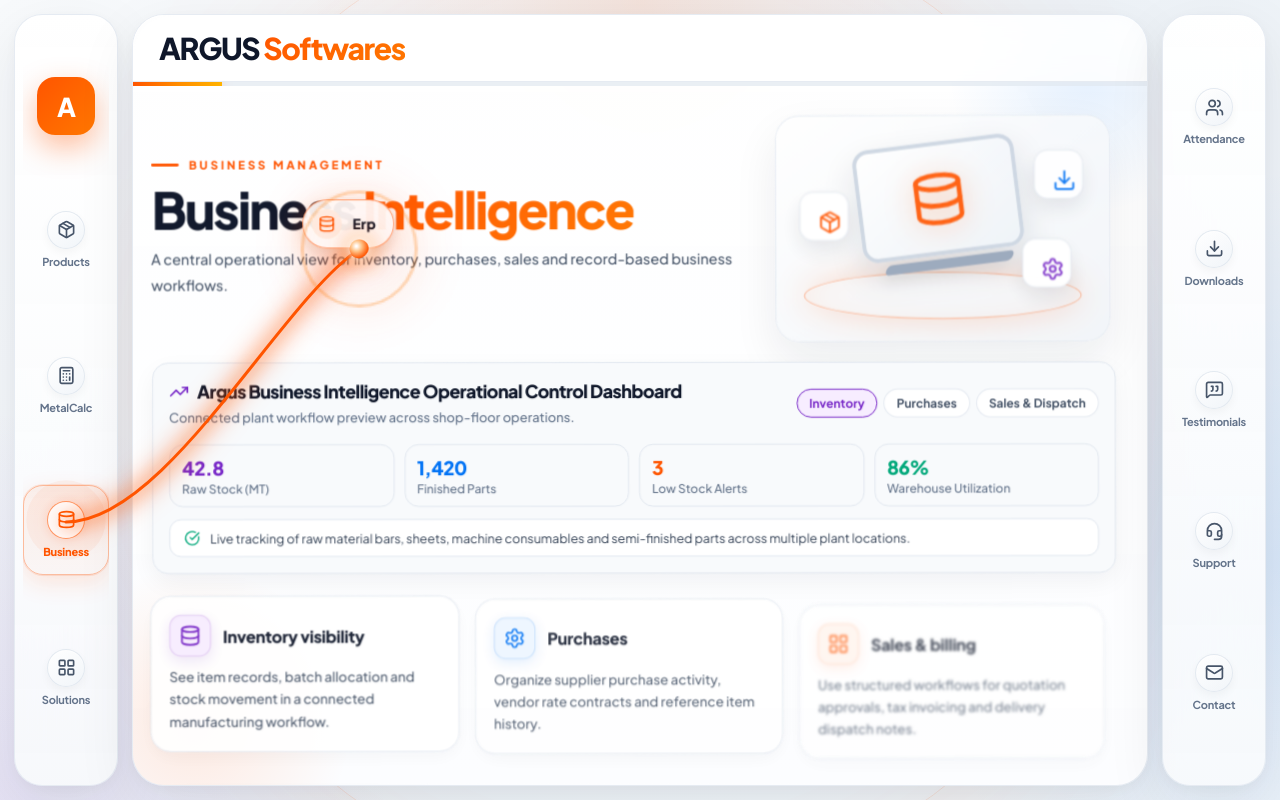
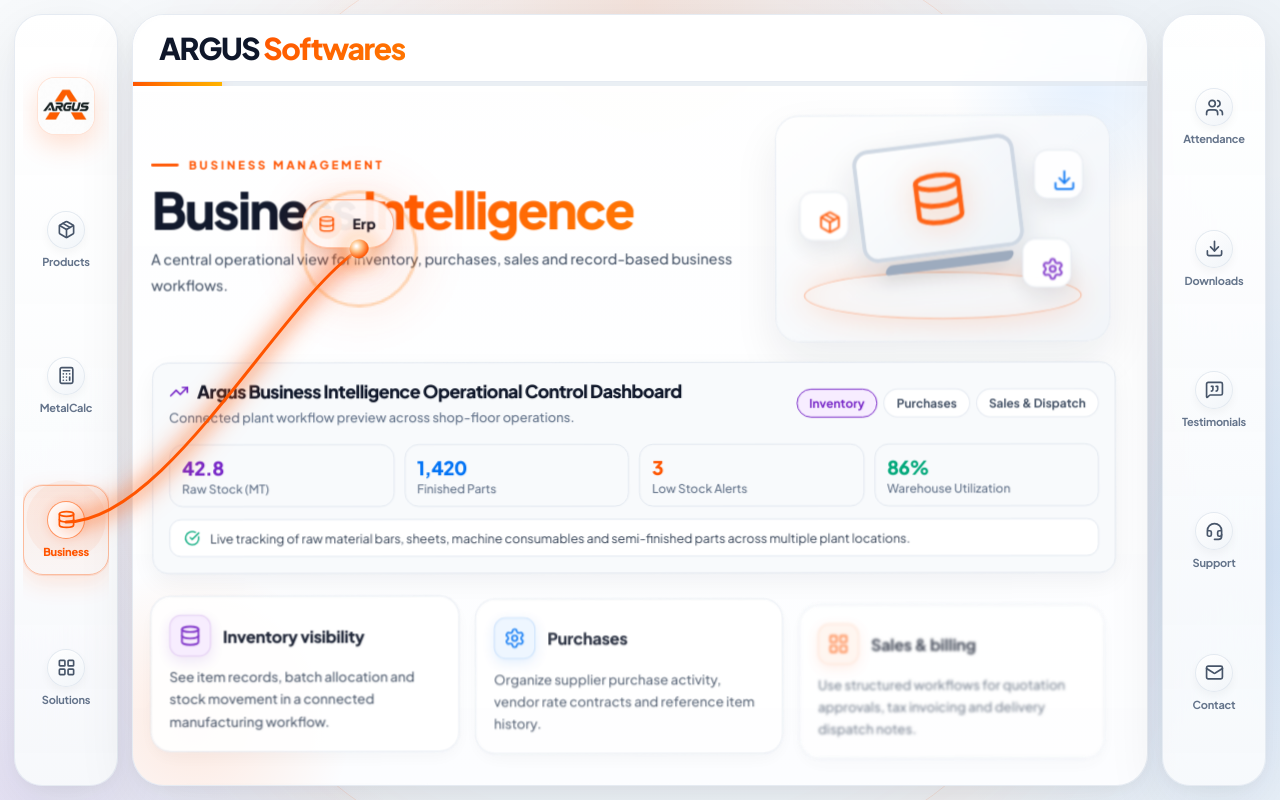
Before and after one commit to productionargus-wq/Argus-Softwares-Portfolio-Website, a React (Vite) app: page /#metalcalc in a window 1280 px wide. Built offline with nearby package versions, Linux system fonts and the light colour scheme.

Commit message:
Update top-left brand logo

```diff
--- a/src/components/NavigationRail.jsx
+++ b/src/components/NavigationRail.jsx
@@ -1,6 +1,7 @@
 import React from 'react';
 import { Package, Calculator, Database, LayoutGrid, Users, Download, MessageSquareQuote, Headset, Mail } from 'lucide-react';
 import { SECTIONS_CONFIG } from '../data/sectionsData';
+import argusLogo from '../assets/argus-logo.jpg';
 
 const iconMap = {
   Package: <Package />,
@@ -28,7 +29,7 @@ export default function NavigationRail({ side = 'left', activeSection, onSelectS
             title="ARGUS Softwares - Return to Products Home"
             aria-label="ARGUS Softwares Home"
           >
-            <span>A</span>
+            <img src={argusLogo} alt="ARGUS Softwares" className="brand-mark-img" />
           </button>
         )}
 
--- a/src/index.css
+++ b/src/index.css
@@ -166,14 +166,13 @@ button:focus-visible, input:focus-visible, select:focus-visible, textarea:focus-
 .brand-mark {
   width: 58px;
   height: 58px;
-  border: none;
+  border: 1px solid rgba(255, 85, 0, 0.16);
   border-radius: 18px;
-  background: linear-gradient(135deg, var(--orange), #ff7700);
+  background: #fff;
   display: grid;
   place-items: center;
-  color: #fff;
-  font-weight: 900;
-  box-shadow: 0 12px 30px rgba(255, 85, 0, 0.38);
+  overflow: hidden;
+  box-shadow: 0 10px 26px rgba(255, 85, 0, 0.18);
   margin-bottom: 4px;
   cursor: pointer;
   padding: 0;
@@ -182,7 +181,7 @@ button:focus-visible, input:focus-visible, select:focus-visible, textarea:focus-
 
 .brand-mark:hover {
   transform: scale(1.06) rotate(-2deg);
-  box-shadow: 0 16px 36px rgba(255, 85, 0, 0.45);
+  box-shadow: 0 14px 32px rgba(255, 85, 0, 0.26);
 }
 
 .brand-mark:focus-visible {
@@ -190,9 +189,11 @@ button:focus-visible, input:focus-visible, select:focus-visible, textarea:focus-
   outline-offset: 3px;
 }
 
-.brand-mark span {
-  font-size: 26px;
-  letter-spacing: -1px;
+.brand-mark-img {
+  width: 100%;
+  height: 100%;
+  object-fit: cover;
+  display: block;
 }
 
 /* Hotspots on side rails */
```
Also changed, not shown: src/assets/argus-logo.jpg (added).
